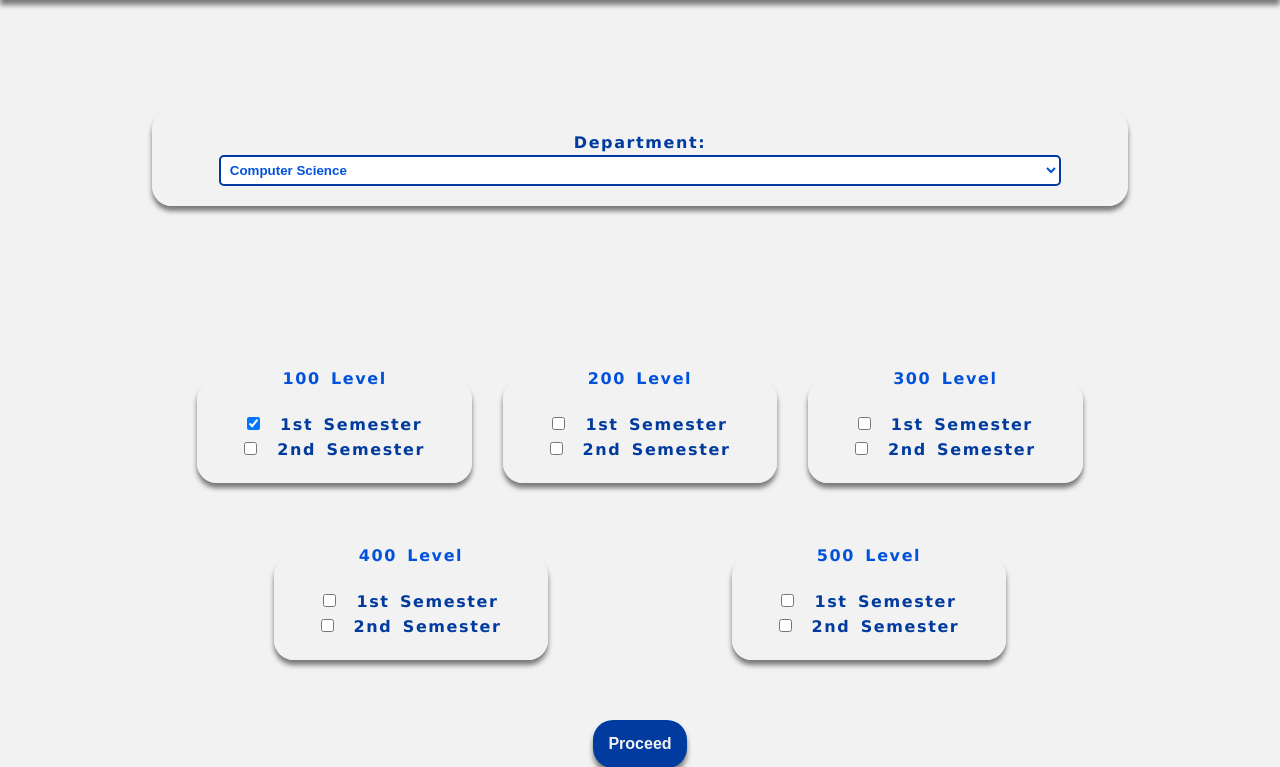
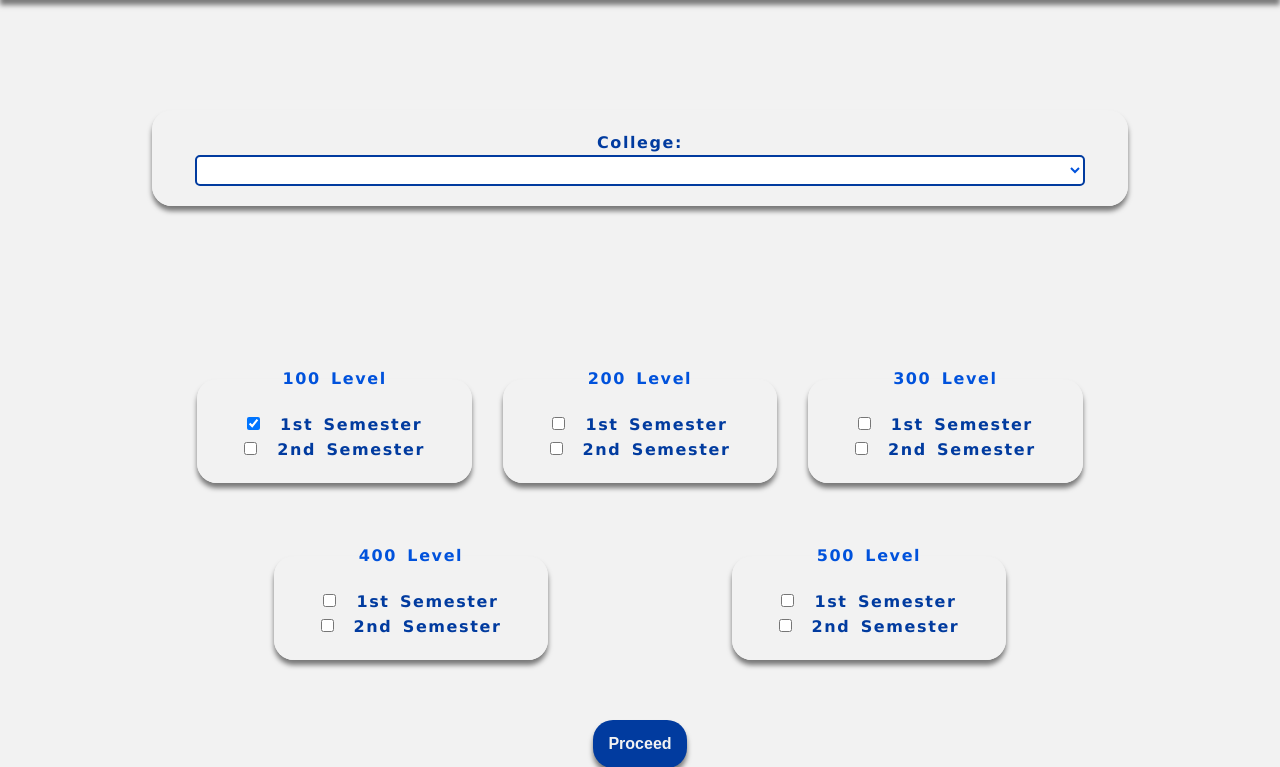
Before and after one commit to Osas-Solo/GPACalculatorSite, a PHP site: page / in a window 1280 px wide. Shown: the part 86-853 px from the top of the page. Run offline with PHP 8.4, Linux system fonts and the light colour scheme.

Commit message:
Added College selector

```diff
--- a/about.php
+++ b/about.php
@@ -37,7 +37,7 @@
         </p>
 
         <p>
-            You can also find my other projects on Github: <i><a href = "https://www.Github.com/Osas-Solo" target = "_blank">http://www.Github.com/Osas-Solo</a></i>
+            You can also find my other projects on Github: <a href = "https://www.Github.com/Osas-Solo" target = "_blank">Github.com/Osas-Solo</a>
         </p>
 
     </article>
--- a/css/style.css
+++ b/css/style.css
@@ -100,6 +100,11 @@ legend {
     text-align: center;
 }
 
+
+#college-of-science-container, #college-of-technology-container {
+    margin-top: 20px;
+}
+
 #semesters-fieldsets-container, #courses-fieldsets-container {
     margin: 100px auto 0 auto;
     padding: 30px;
@@ -136,6 +141,10 @@ input[type = "checkbox"] {
 
 #department-fieldset select {
     width: 90%;
+}
+
+#college-container select {
+    width: 95%;
 }
 
 button {
--- a/index.php
+++ b/index.php
@@ -10,8 +10,21 @@
 	<article>
 		<form action = "calculator.php" method = "GET">
 			<fieldset id = "department-fieldset">
+
+				<div id = "college-container">
+					<label for = "college">College:</label>
+
+					<select name = "college" id = "college" onchange = "showDepartments()">
+						<option value = ""></option>
+						<option value = "College of Science">College of Science</option>
+						<option value = "College of Technology">College of Technology</option>
+					</select>
+				</div>
+
+				<div id = "college-of-science-container" style = "display: none">
 					<label for = "department">Department:</label>
-				<select name = "department" id = "department">
+
+					<select id = "college-of-science">
 						<option value="computer_science">Computer Science</option>
 						<option value="mathematics">Mathematics</option>
 						<option value="chemistry">Chemistry</option>
@@ -19,13 +32,23 @@
 						<option value="environmental_management_and_toxicology">Environmental Management and Toxicology</option>
 						<option value="geology">Geology</option>
 						<option value="geophysics">Geophysics</option>
+					</select>
+				</div>
+
+				<div id = "college-of-technology-container" style = "display: none">
+					<label for = "department">Department:</label>
+
+					<select id = "college-of-technology">
 						<option value="electrical_and_electronics_engineering">Electrical and Electronics Engineering</option>
 						<option value="chemical_engineering">Chemical Engineering</option>
 						<option value="marine_engineering">Marine Engineering</option>
 						<option value="mechanical_engineering">Mechanical Engineering</option>
 						<option value="petroleum_engineering">Petroleum Engineering</option>
 					</select>
+				</div>
 			</fieldset>
+
+			<script src = "js/select_department.js"></script>
 
 			<div id = "semesters-fieldsets-container">
 				<fieldset class = "threes">
--- /dev/null
+++ b/js/select_department.js
@@ -0,0 +1,34 @@
+let collegeOfScienceContainer = document.getElementById("college-of-science-container");
+let collegeOfTechnologyContainer = document.getElementById("college-of-technology-container");
+
+function showDepartments() {
+    let collegeSelector = document.getElementById("college");
+    let collegeName = collegeSelector.value;
+    console.log(collegeName);
+
+    switch(collegeName) {
+        case "College of Science":
+            showCollegeDepartments(collegeOfScienceContainer);
+            hideCollegeDepartment(collegeOfTechnologyContainer);
+            break;
+
+        case "College of Technology":
+            showCollegeDepartments(collegeOfTechnologyContainer);
+            hideCollegeDepartment(collegeOfScienceContainer);
+            break;
+
+        default:
+            hideCollegeDepartment(collegeOfScienceContainer);
+            hideCollegeDepartment(collegeOfTechnologyContainer);
+    }
+}
+
+function showCollegeDepartments(collegeContainer) {
+    collegeContainer.childNodes[3].setAttribute("name", "department");
+    collegeContainer.style.display = "";
+}
+
+function hideCollegeDepartment(collegeContainer) {
+    collegeContainer.childNodes[3].removeAttribute("name");
+    collegeContainer.style.display = "none";
+}
```
Also changed, not shown: result.php (+2 -28 lines). Lines whose indentation alone changed are shown as unchanged.
